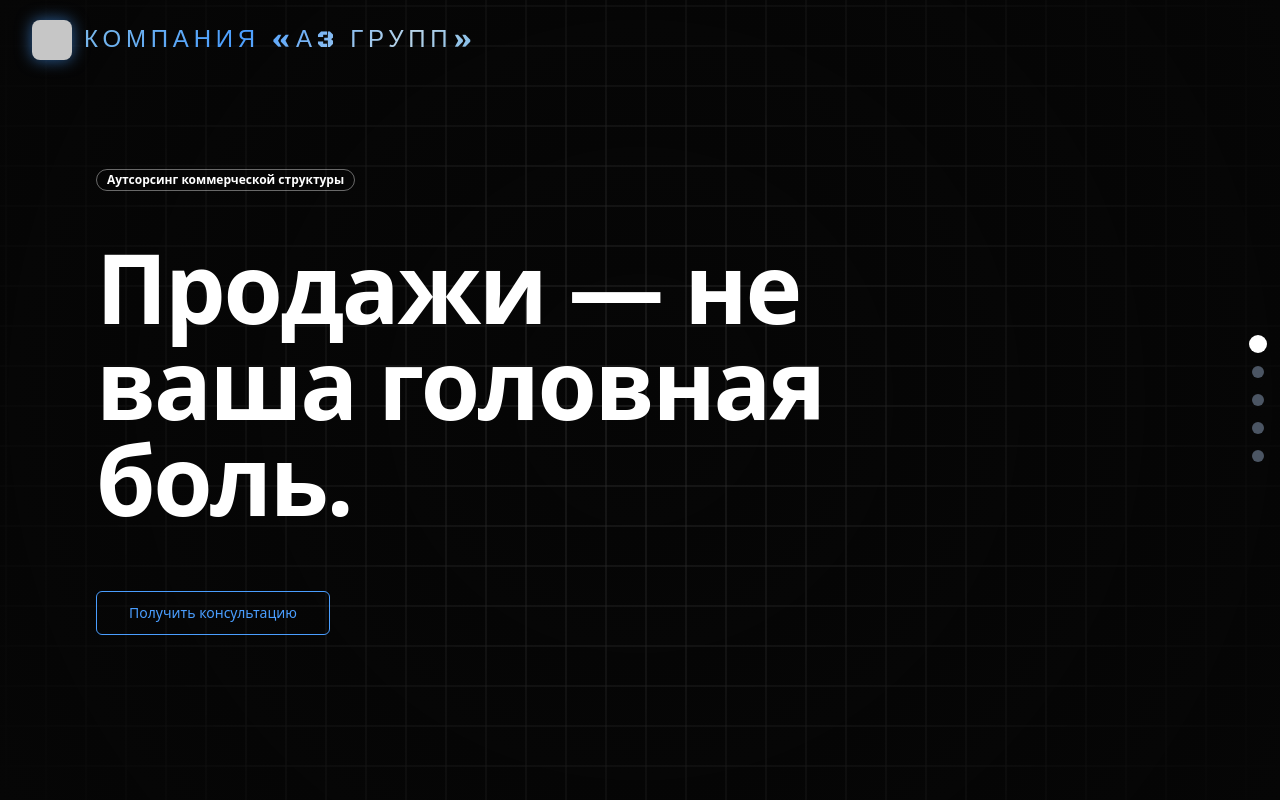
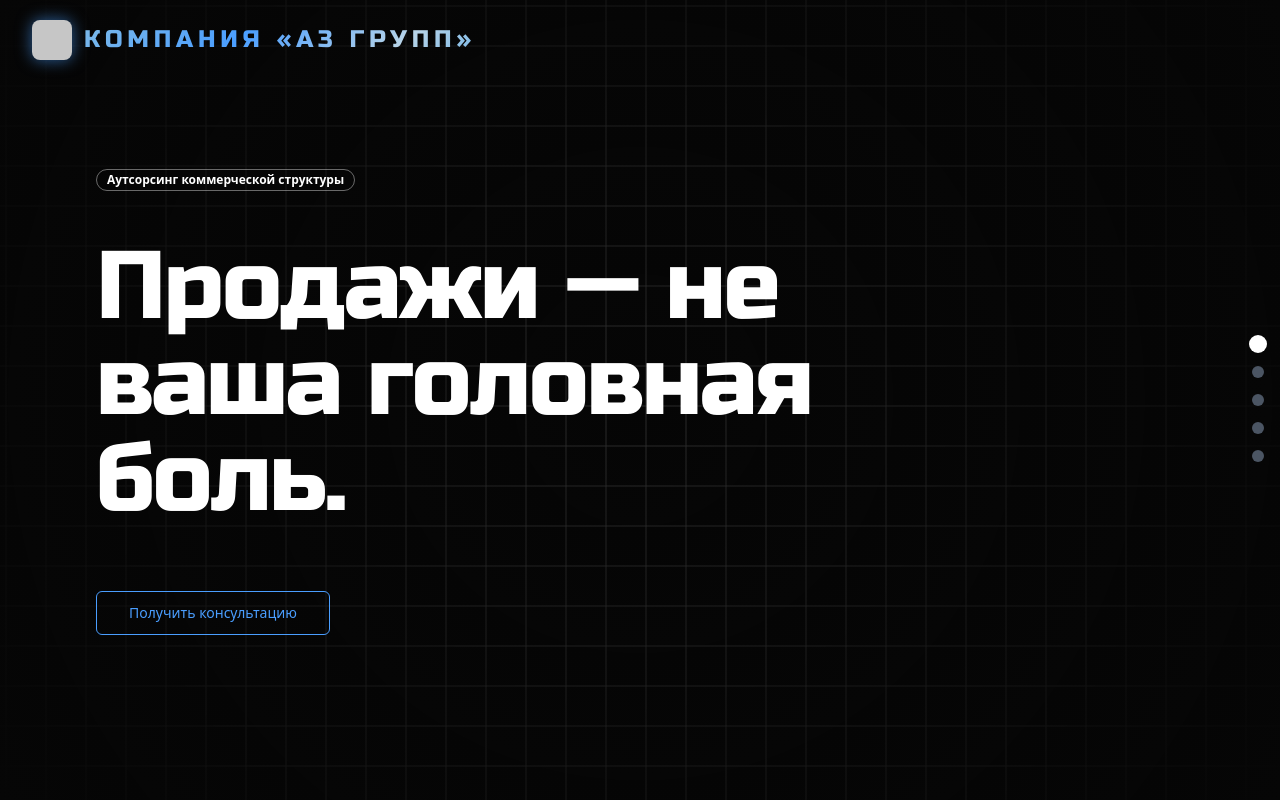
Before and after one commit to pr-poehali-dev/quantum-advancements-3, a React (Vite) app: page / in a window 1280 px wide. Built offline with nearby package versions, Linux system fonts and the light colour scheme; grey boxes are pictures that could not be loaded.

Commit message:
Increment version to 8

```diff
--- a/src/components/landing/LandingPage.tsx
+++ b/src/components/landing/LandingPage.tsx
@@ -59,7 +59,7 @@ export default function LandingPage() {
           />
           <motion.span
             className="text-2xl tracking-[0.2em] uppercase"
-            style={{ fontFamily: "'Black Ops One', sans-serif", background: 'linear-gradient(135deg, #7CB9E8 0%, #4A9EFF 40%, #B8D4E8 80%, #7CB9E8 100%)', WebkitBackgroundClip: 'text', WebkitTextFillColor: 'transparent' }}
+            style={{ fontFamily: "'Russo One', sans-serif", background: 'linear-gradient(135deg, #7CB9E8 0%, #4A9EFF 40%, #B8D4E8 80%, #7CB9E8 100%)', WebkitBackgroundClip: 'text', WebkitTextFillColor: 'transparent' }}
             initial={{ opacity: 0, x: -20 }}
             animate={{ opacity: 1, x: 0 }}
             transition={{ duration: 0.6, delay: 0.3, ease: 'easeOut' }}
--- a/src/components/landing/Section.tsx
+++ b/src/components/landing/Section.tsx
@@ -16,7 +16,7 @@ export default function Section({ id, title, subtitle, content, isActive, showBu
         </motion.div>
       )}
       <motion.h2
-        className="text-4xl md:text-6xl lg:text-[5rem] xl:text-[6rem] font-bold leading-[1.1] tracking-tight max-w-4xl text-white"
+        className="text-4xl md:text-6xl lg:text-[5rem] xl:text-[6rem] font-heading leading-[1.1] tracking-tight max-w-4xl text-white"
         initial={{ opacity: 0, y: 50 }}
         animate={isActive ? { opacity: 1, y: 0 } : {}}
         transition={{ duration: 0.5 }}
--- a/src/index.css
+++ b/src/index.css
@@ -1,4 +1,4 @@
-@import url("https://fonts.googleapis.com/css2?family=Black+Ops+One&display=swap");
+@import url("https://fonts.googleapis.com/css2?family=Black+Ops+One&family=Russo+One&display=swap");
 
 @tailwind base;
 @tailwind components;
--- a/tailwind.config.ts
+++ b/tailwind.config.ts
@@ -18,6 +18,9 @@ export default {
 			}
 		},
 		extend: {
+			fontFamily: {
+				heading: ['"Russo One"', 'sans-serif'],
+			},
 			colors: {
 				border: 'hsl(var(--border))',
 				input: 'hsl(var(--input))',
```
